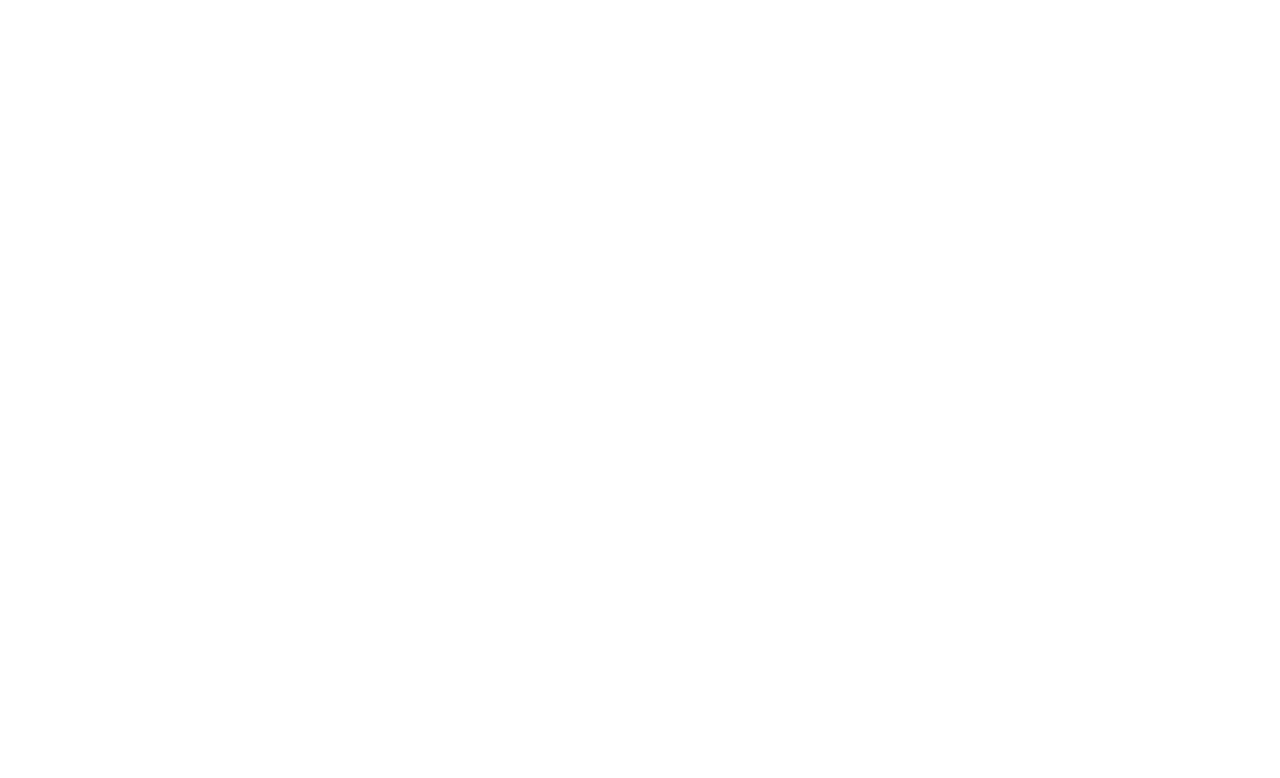
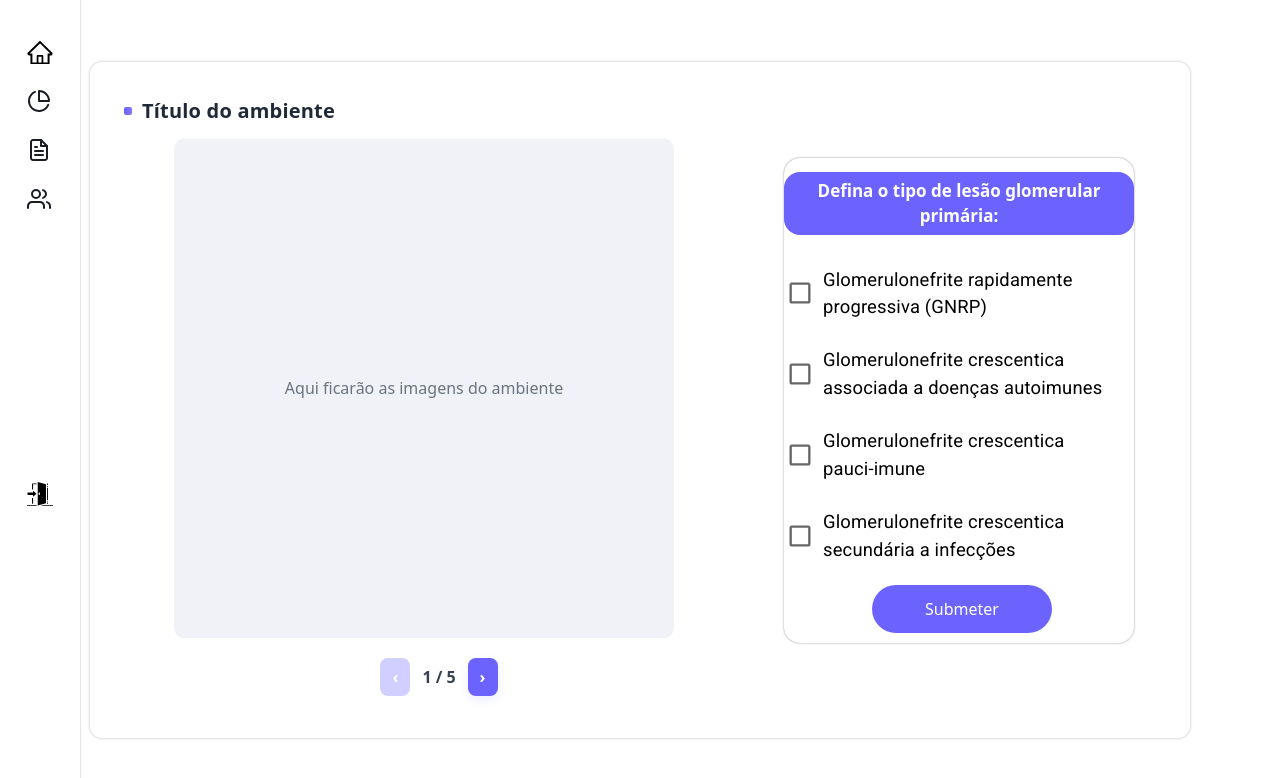
Before and after one commit to CaioBrun0/Glomerulus, a React (Vite) app: page /forms in a window 1280 px wide. Before the commit this address had no page. Shown: the top 778 px of the page. Built offline with nearby package versions, Linux system fonts and the light colour scheme.

Commit message:
Ajustando a tela de votação de ambientes e o login

```diff
--- a/src/components/FormsAmbiente/FormsAmbiente.css
+++ b/src/components/FormsAmbiente/FormsAmbiente.css
@@ -1,6 +1,6 @@
 .forms-base {
     width: 350px;
-    height: 472px;
+    height: 485px;
     background-color: rgb(255, 255, 255);
     box-shadow: 0 0 2px rgba(0,0,0,0.5);
     border-radius: 16px;
--- a/src/pages/LandingPage/Landing.css
+++ b/src/pages/LandingPage/Landing.css
@@ -1,29 +1,6 @@
 body {
   margin: 0;
   background-color: white;
-}
-
-.Navbar1 {
-  color: black;
-  top: 0;
-  margin-left: 60px;
-  display: flex;
-  padding: 1rem;
-  z-index: 1000;
-
-}
-
-.Navbar1 a{
-  text-decoration: underline;
-  font-family: 'Franklin Gothic Medium', 'Arial Narrow', Arial, sans-serif;
-  font-size: 25px;
-  color: rgb(0, 0, 0);
-  margin-left: 20px;
-
-}
-
-.Navbar1 a:hover{
-  color: #1C75BC;
 }
 
 .principal {
--- a/src/pages/LandingPage/Landing.jsx
+++ b/src/pages/LandingPage/Landing.jsx
@@ -10,15 +10,9 @@
 
   return (
     <>
-      <nav className='Navbar1'>
-          <a href="Quem somos">Quem somos</a>
-          <a href="Artigos">Artigos Públicados</a>
-      </nav>
-
       <div className={`principal ${modalOpen ? 'blurred' : ''}`}>
         <div className='text'>
-          <h1>Plataforma de Análise de Imagens Renais para Treinamento e Diagnóstico</h1>
-          <p>A inovação médica começa aqui</p>
+          <h1>Plataforma de rotulação de imagens histopatologicas renais</h1>
           <button className='button' onClick={() => setModalOpen(true)}>Entrar</button>
         </div>
         <img src={Imagem} alt="" />
--- a/src/pages/Specialist/FormsPage/FormsPage.css
+++ b/src/pages/Specialist/FormsPage/FormsPage.css
@@ -1,3 +1,6 @@
+/* ...existing code... */
+@import url('https://fonts.googleapis.com/css2?family=Roboto:wght@400;700&display=swap');
+
 html, body {
   margin: 0;
   padding: 0;
@@ -17,15 +20,154 @@
 }
 
 .main-wrapper {
-  padding: 10px;
+  width: 1100px;
+  max-width: 98vw;
+  display: flex;
+  gap: 24px;
+  padding: 20px;
+  height: auto;
+  box-shadow: 0 0 3px rgba(16,24,40,0.3);
+  border-radius: 12px;
+  background: #fff;
+  box-sizing: border-box;
+}
+
+/* espaço esquerdo - área de imagens */
+.space-for-images {
+  flex: 0 0 650px;
+  max-width: 60vw;
+  display: flex;
+  flex-direction: column;
+  gap: 12px;
+  padding: 14px;
+  box-sizing: border-box;
+}
+
+.space-for-images .images-title {
+  margin: 0;
+  font-size: 1.25rem;
+  font-weight: 700;
+  color: #1f2937;
+  letter-spacing: 0.2px;
+  display: flex;
+  align-items: center;
+  gap: 10px;
+}
+
+/* destaque pequeno à esquerda do título */
+.space-for-images .images-title::before {
+  content: "";
+  width: 8px;
+  height: 8px;
+  border-radius: 2px;
+  background: linear-gradient(90deg,#6C63FF,#8577FF);
+  display: inline-block;
+}
+
+/* área da imagem fica quadrada usando aspect-ratio */
+.images-area {
+  width: 500px;
+  aspect-ratio: 1 / 1;         /* garante quadrado */
+  background-color: #f0f2f7;
   display: flex;
   justify-content: center;
   align-items: center;
-  width: 900px;
-  height: 500px;
-  box-shadow: 0 0 2px rgba(0,0,0, 0.4);
+  border-radius: 10px;
+  overflow: hidden;
+  position: relative;
+  box-shadow: inset 0 1px 0 rgba(255,255,255,0.6);
+  margin-left: 50px;
+}
+
+/* conteúdo interno quando não há imagens */
+.images-area p {
+  margin: 0;
+  color: #6b7280;
+  font-size: 1rem;
+}
+
+/* quando houver thumbnails use this class for img */
+.images-area img {
+  width: 100%;
+  height: 100%;
+  object-fit: cover;
+  display: block;
+}
+
+/* paginação (placeholder) */
+.images-pagination {
+  width: 100%;
+  display: flex;
+  justify-content: center;
+  align-items: center;
+  gap: 12px;
+  padding: 8px 4px;
 }
 
 .forms-direita {
-  margin-left: auto; /* empurra o componente para a extrema direita */
+  display: flex;
+  justify-content: center;
+  align-items: center;
+  margin-right: 20px;
 }
+
+.page-btn {
+  background: #6C63FF;
+  color: white;
+  border: none;
+  padding: 8px 12px;
+  border-radius: 8px;
+  cursor: pointer;
+  font-weight: 700;
+  box-shadow: 0 4px 10px rgba(108,99,255,0.12);
+}
+.page-btn:disabled {
+  background: #d1cfff;
+  cursor: not-allowed;
+  box-shadow: none;
+}
+
+.page-info {
+  color: #374151;
+  font-weight: 600;
+}
+
+
+/* responsividade: duas colunas em larguras médias, uma coluna em pequenas */
+@media (max-width: 1000px) {
+  .main-wrapper {
+    flex-direction: column;
+    gap: 16px;
+    padding: 16px;
+  }
+  .space-for-images {
+    width: 100%;
+    flex: none;
+    min-width: unset;
+  }
+  .forms-direita {
+    width: 100%;
+    justify-content: stretch;
+    align-items: stretch;
+  }
+  .images-title {
+    font-size: 1.1rem;
+  }
+  .page-btn {
+    padding: 7px 10px;
+  }
+}
+
+@media (max-width: 600px) {
+  .geral { padding: 12px; }
+  .main-wrapper { padding: 12px; }
+  .space-for-images { padding: 8px; gap: 8px; }
+  .images-title { font-size: 1rem; }
+  .images-area { aspect-ratio: 1 / 1; border-radius: 8px; }
+  .page-btn { padding: 6px 8px; font-size: 14px; }
+}
+
+/* evita overflow horizontal em casos extremos */
+@media (max-height: 420px) {
+  .main-wrapper { max-height: 95vh; overflow-y: auto; }
+}
--- a/src/pages/Specialist/FormsPage/FormsPage.jsx
+++ b/src/pages/Specialist/FormsPage/FormsPage.jsx
@@ -1,3 +1,4 @@
+// ...existing code...
 import './FormsPage.css'
 import Menu from '../../../components/Menu/Menu.jsx';
 import FormsAmbiente from '../../../components/FormsAmbiente/FormsAmbiente.jsx';
@@ -7,13 +8,28 @@
         <div className='geral'>
             <Menu/>
             <div className='main-wrapper'>
+                <div className='space-for-images'>
+                    <h2 className='images-title'>Título do ambiente</h2>
+
+                    <div className='images-area'>
+                        <p>Aqui ficarão as imagens do ambiente</p>
+                    </div>
+
+                    {/* placeholder para paginação futura */}
+                    <div className='images-pagination'>
+                        <button className='page-btn' disabled>{'‹'}</button>
+                        <span className='page-info'>1 / 5</span>
+                        <button className='page-btn'>{'›'}</button>
+                    </div>
+                </div>
+
                 <div className='forms-direita'>
                     <FormsAmbiente/>
                 </div>
-
             </div>
         </div>
     )
 }
 
 export default FormsPage;
+// ...existing code...
--- /dev/null
+++ b/src/routes/RotaProtegida.jsx
@@ -0,0 +1,18 @@
+import { Navigate } from "react-router-dom";
+
+function RotaProtegida({ tipoNecessario, children }) {
+  const token = localStorage.getItem("token");
+  const userType = Number(localStorage.getItem("user_type"));
+
+  // não autenticado → volta para landing (onde estão os modais)
+  if (!token) return <Navigate to="/" replace />;
+
+  // autenticado mas tipo diferente → sem permissão
+  if (tipoNecessario && userType !== tipoNecessario) {
+    return <Navigate to="/" replace />;
+  }
+
+  return children;
+}
+
+export default RotaProtegida;
--- a/src/routes/routes.jsx
+++ b/src/routes/routes.jsx
@@ -1,18 +1,45 @@
 import { BrowserRouter, Routes, Route } from 'react-router-dom';
 import Landing from '../pages/LandingPage/Landing.jsx';
 import HomePageAdmin from '../pages/Admins/HomePageAdmin/HomePageAdmin.jsx';
+import Login from '../pages/Login/Login.jsx';
+import Register from '../pages/Register/Register.jsx';
+import HomePage from '../pages/Specialist/HomePage/Home.jsx';
+import RotaProtegida from './RotaProtegida.jsx';
+import FormsPage from '../pages/Specialist/FormsPage/FormsPage.jsx';
 
 function Rotas() {
   return (
     <BrowserRouter>
       <Routes>
-        {/* Telas comum*/}
+        {/* Tela pública */}
         <Route path="/" element={<Landing />} />
+        <Route path="/landing" element={<Landing />} />
 
-        {/* Telas especialista*/}
-        <Route path="/HomePageAdmin" element={<HomePageAdmin />} />
-        {/* Telas administradores*/}
+        {/* Telas especialista (user_type === 1) */}
+        <Route
+          path="/HomePage"
+          element={
+            <RotaProtegida tipoNecessario={1}>
+              <HomePage />
+            </RotaProtegida>
+          }
+        />
 
+        {/* Telas administrador (user_type === 2) */}
+        <Route
+          path="/HomePageAdmin"
+          element={
+            <RotaProtegida tipoNecessario={2}>
+              <HomePageAdmin />
+            </RotaProtegida>
+          }
+        />
+
+        {/* exemplo adicional */}
+        <Route path="/forms" element={<FormsPage />} />
+
+        {/* fallback */}
+        <Route path="*" element={<Landing />} />
       </Routes>
     </BrowserRouter>
   );
```
Also changed, not shown: src/main.jsx (+0 -12 lines), src/pages/Login/Login.jsx (+92 -25 lines).
